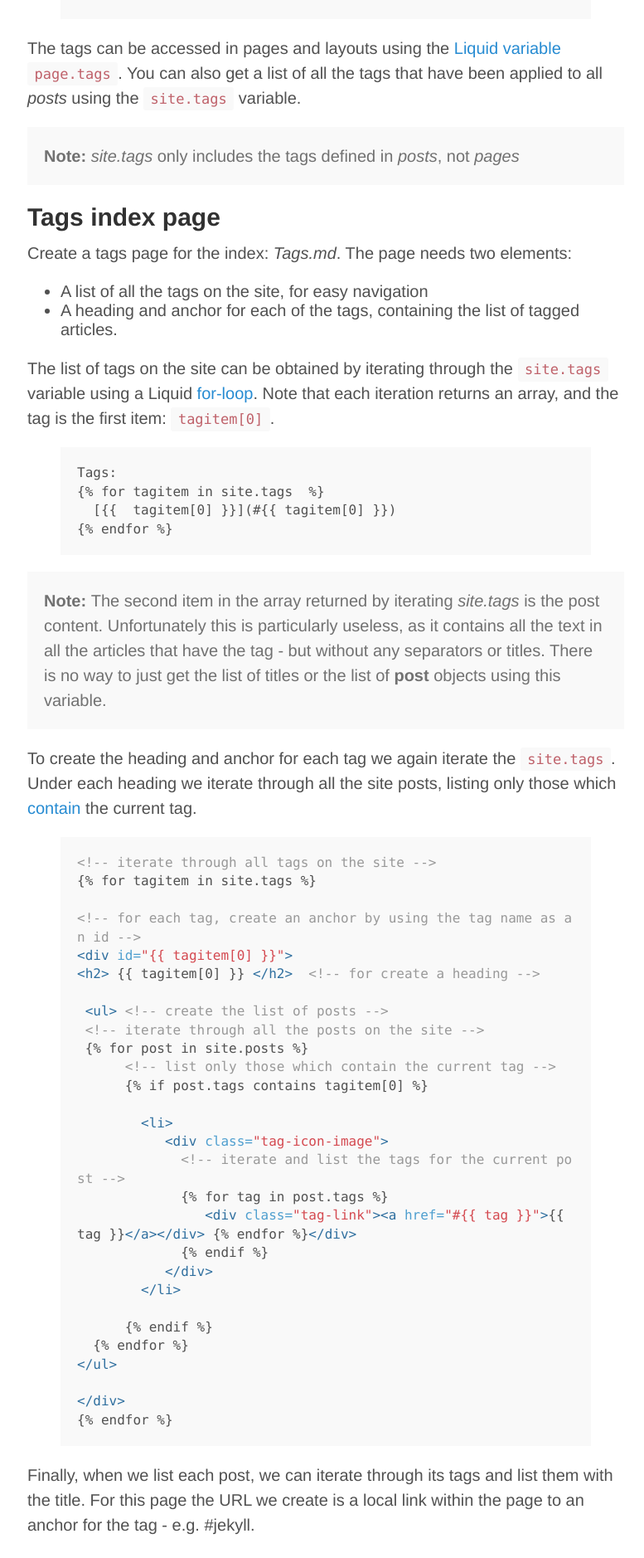
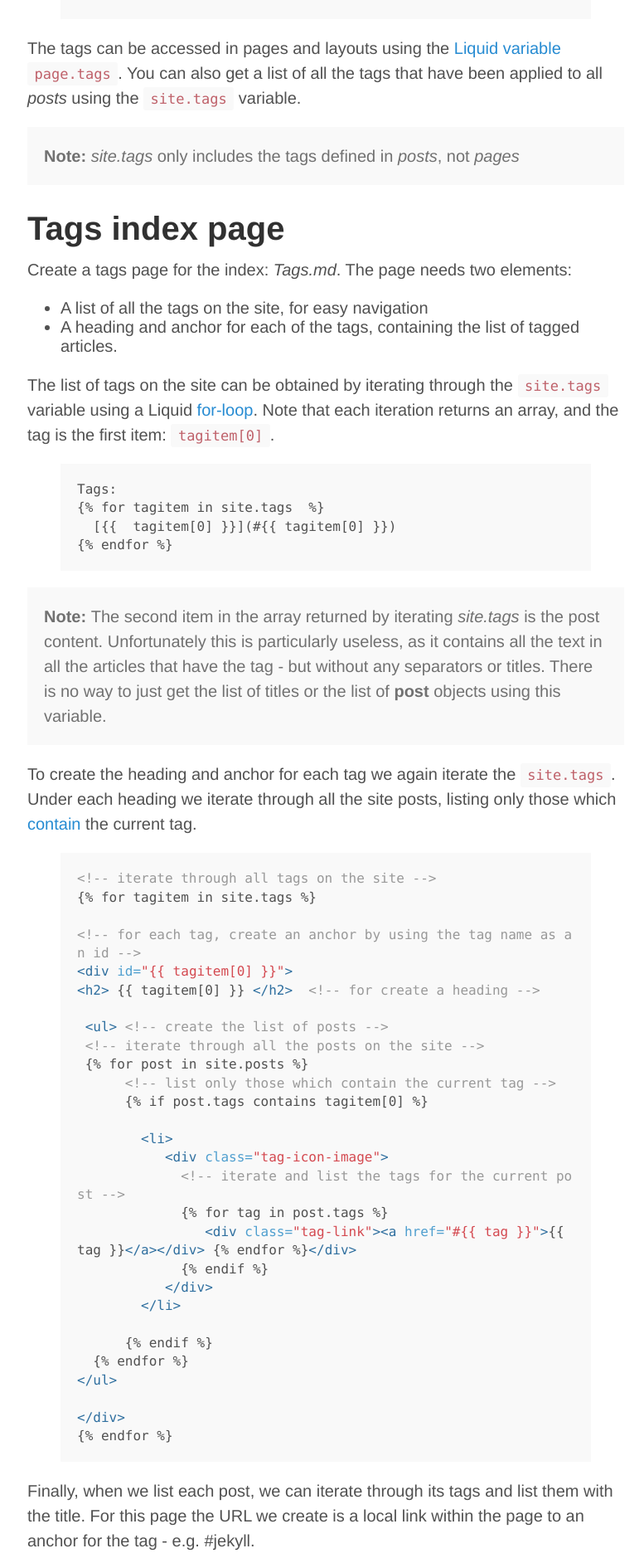
Before and after one commit to hamishwillee/hamishwillee.github.io, a Jekyll site: the page built from _posts/2014-06-06-tags-in-jekyll-without-plugins.markdown, in a window 1280 px wide. Shown: the part 1311-3189 px from the top of the page at 83% size, without its empty margins (247-1024 px from the left). Built offline with Jekyll 4.4.1, drawn with Linux system fonts in a browser that asks for light colours; comment, search, counter and statistics services are not loaded.

Commit message:
minor fixes to tags blog

```diff
--- a/_posts/2014-06-06-tags-in-jekyll-without-plugins.markdown
+++ b/_posts/2014-06-06-tags-in-jekyll-without-plugins.markdown
@@ -43,7 +43,7 @@ The tags can be accessed in pages and layouts using the [Liquid variable](http:/
 <div class="message"><b>Note: </b><i>site.tags</i> only includes the tags defined in <i>posts</i>, not <i>pages</i></div>
 
 
-## Tags index page
+# Tags index page
 
 Create a tags page for the index: <i>Tags.md</i>. The page needs two elements:
 
```
